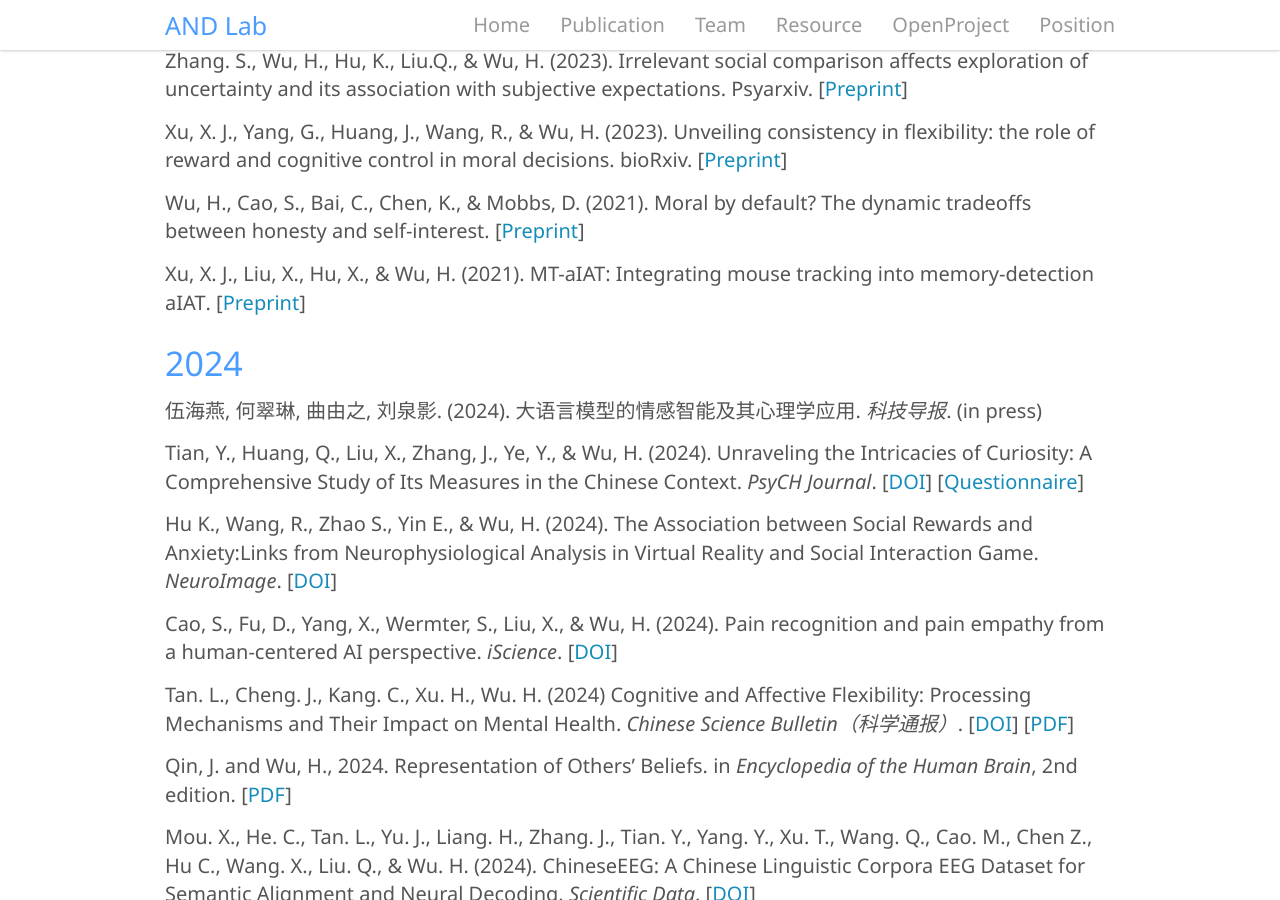
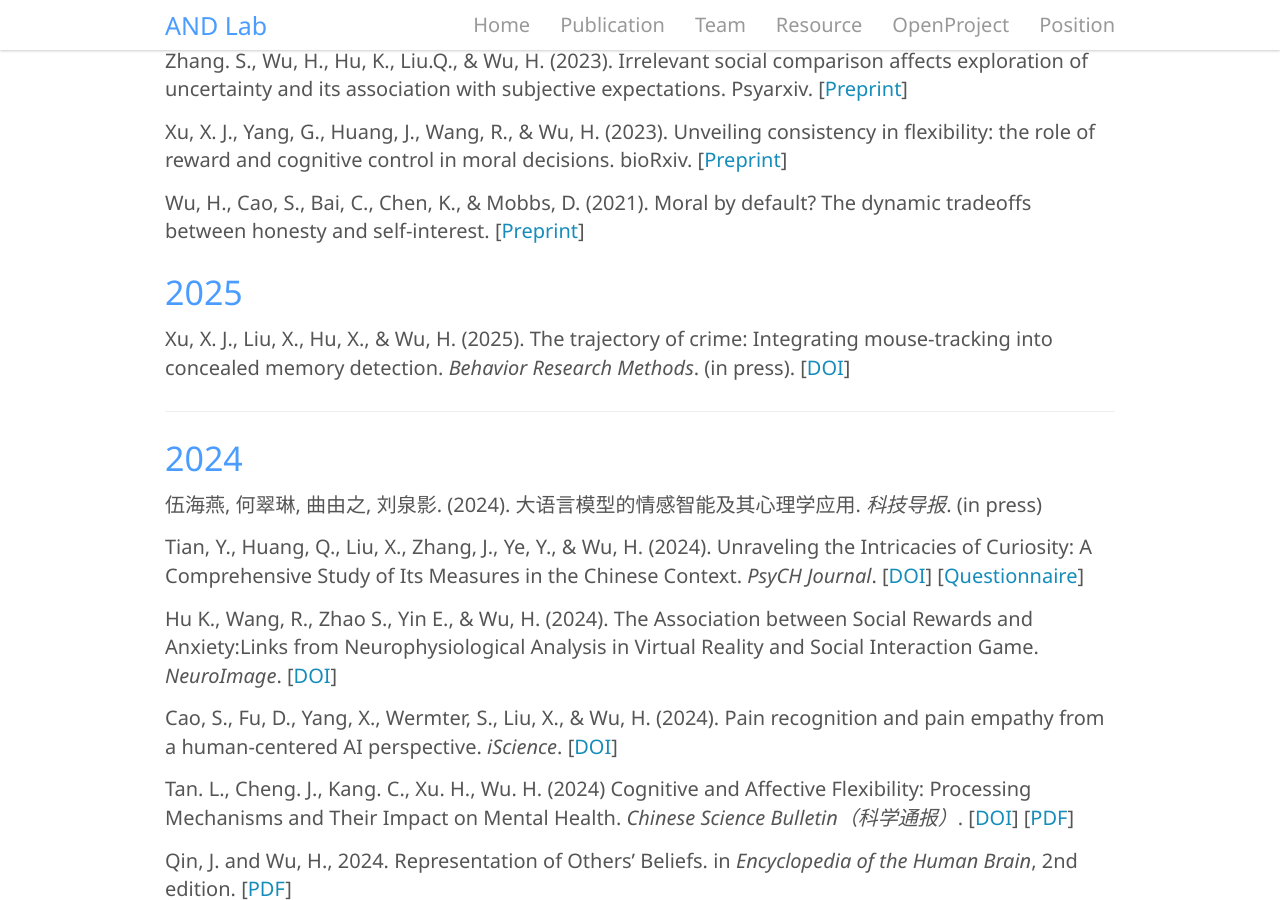
Before and after one commit to andlab-um/lab-website, a Jekyll site: the page built from _pages/publication.md, in a window 1280 px wide and 900 px high, scrolled down 467 px. Built offline with Jekyll 4.4.1, drawn with Linux system fonts in a browser that asks for light colours; nearby versions of some CDN libraries.

Commit message:
update publication

```diff
--- a/_pages/publication.md
+++ b/_pages/publication.md
@@ -26,7 +26,11 @@ Xu, X. J., Yang, G., Huang, J., Wang, R., & Wu, H. (2023). **Unveiling consisten
 
 Wu, H., Cao, S., Bai, C., Chen, K., & Mobbs, D. (2021). **Moral by default? The dynamic tradeoffs between honesty and self-interest**. [[Preprint](https://doi.org/10.31234/osf.io/kr4pw){:target="_blank"}]
 
-Xu, X. J., Liu, X., Hu, X., & Wu, H. (2021). **MT-aIAT: Integrating mouse tracking into memory-detection aIAT**. [[Preprint](https://doi.org/10.31234/osf.io/ny9xq){:target="_blank"}]
+### 2025
+
+Xu, X. J., Liu, X., Hu, X., & Wu, H. (2025). **The trajectory of crime: Integrating mouse-tracking into concealed memory detection**. *Behavior Research Methods*. (in press). [[DOI](https://doi.org/10.3758/s13428-024-02594-y){:target="_blank"}]
+
+---
 
 ### 2024
 
@@ -47,6 +51,8 @@ Mou. X., He. C., Tan. L., Yu. J., Liang. H., Zhang. J., Tian. Y., Yang. Y., Xu.
 Zhang. S., Tian, Y., Liu. Q., & Wu, H. (2024). **The Neural Correlates of Ambiguity and Risk in Human Decision-Making under an Active Inference Framework**. *eLife*. [[DOI](https://doi.org/10.7554/eLife.92892.1){:target="_blank"}]
 
 Qu Y., Du P., Che W., Wei C, Zhang C., Ouyang W, Bian Y, Xu F, Hu B, Du K, **Wu H**, Liu J, & Liu Q. (2024) Promoting interactions between cognitive science and large language models. *The Innovation*. [[DOI](https://doi.org/10.1016/j.xinn.2024.100579){:target="_blank"}]
+
+---
 
 ### 2023
 
```
